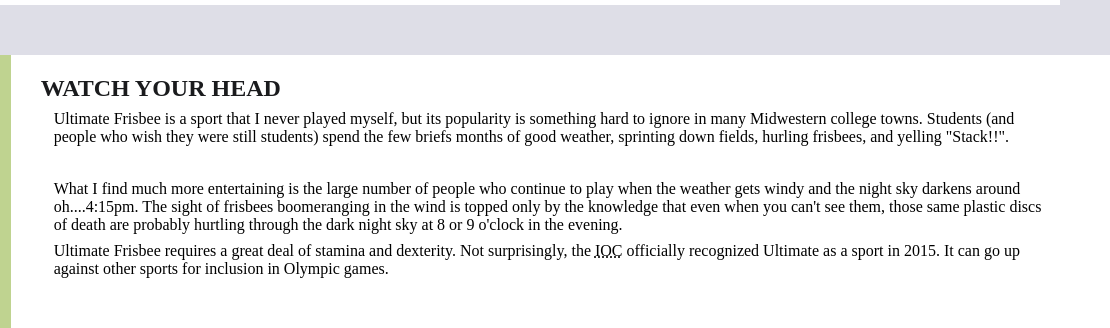
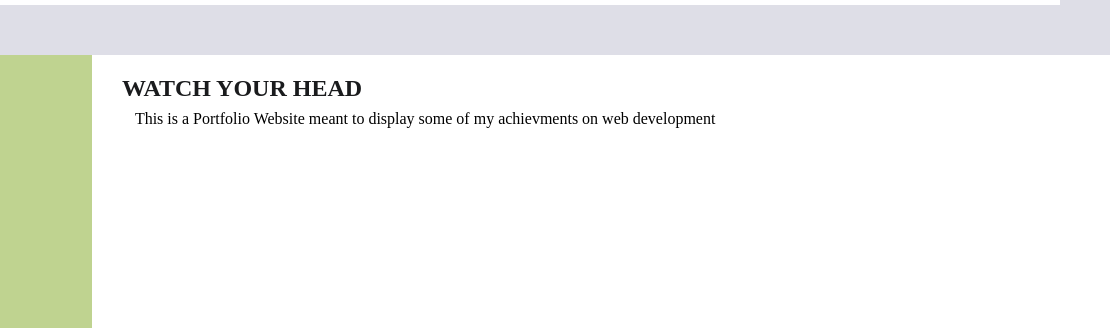
Before and after one commit to Lukman10a/portfolio, a plain HTML site: page index.html in a window 1280 px wide. Shown: the part 149-477 px from the top of the page, 170-1280 px from the left. Drawn offline with Linux system fonts and the light colour scheme.

Commit message:
feat:deleted some tags

```diff
--- a/index.html
+++ b/index.html
@@ -62,27 +62,8 @@
           <section class="right">
             <h2>Watch your Head</h2>
             <p>
-              Ultimate Frisbee is a sport that I never played myself, but its
-              popularity is something hard to ignore in many Midwestern college
-              towns. Students (and people who wish they were still students)
-              spend the few briefs months of good weather, sprinting down
-              fields, hurling frisbees, and yelling "Stack!!".
-            </p>
-            <br />
-            <p>
-              What I find much more entertaining is the large number of people
-              who continue to play when the weather gets windy and the night sky
-              darkens around oh....4:15pm. The sight of frisbees boomeranging in
-              the wind is topped only by the knowledge that even when you can't
-              see them, those same plastic discs of death are probably hurtling
-              through the dark night sky at 8 or 9 o'clock in the evening.
-            </p>
-            <p>
-              Ultimate Frisbee requires a great deal of stamina and dexterity.
-              Not surprisingly, the
-              <abbr title="International Olympic Committee">IOC</abbr>
-              officially recognized Ultimate as a sport in 2015. It can go up
-              against other sports for inclusion in Olympic games.
+              This is a Portfolio Website meant to display some of my
+              achievments on web development
             </p>
           </section>
         </main>
```
